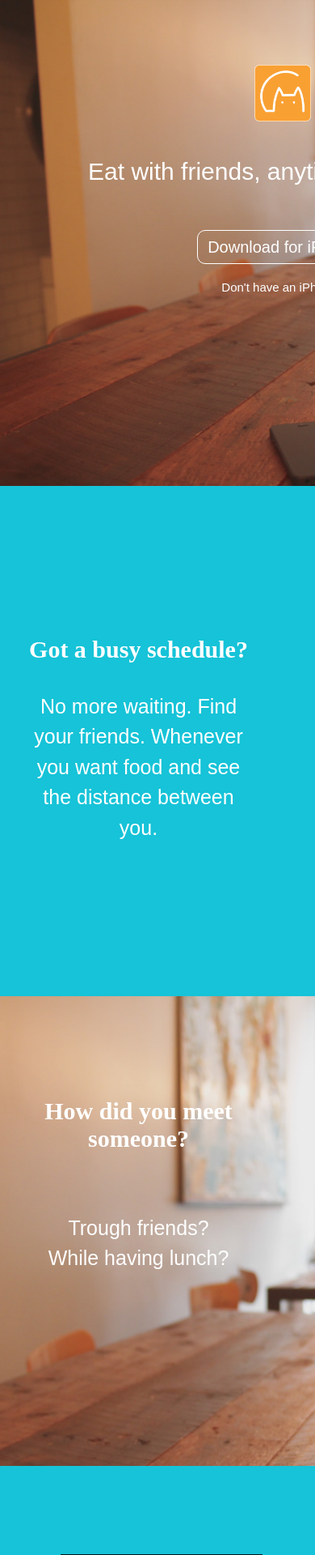
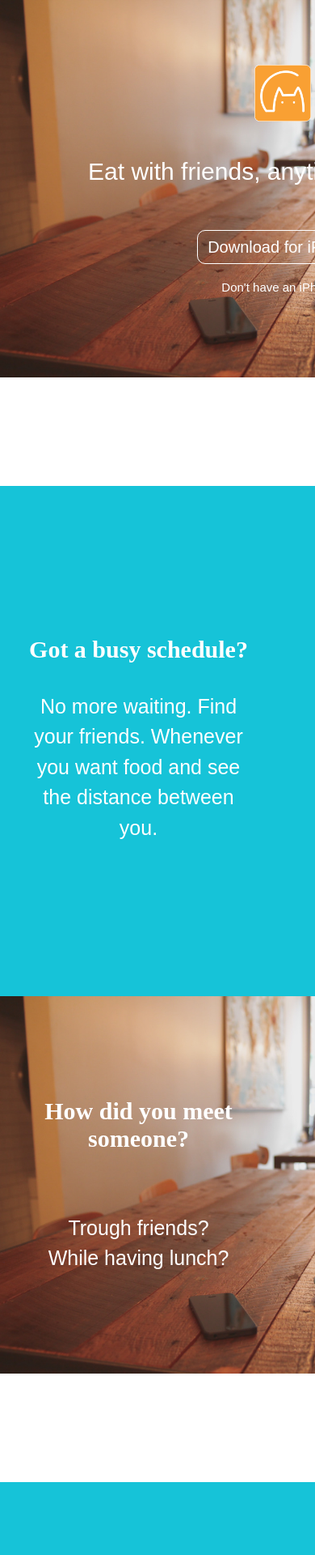
Before and after one commit to baixiaobest/lunchMate, a PHP site: page / in a window 390 px wide; the page is wider, and only the part inside the window is pictured. Shown: the part 50-1970 px from the top of that part at 81% size. Run offline with PHP 8.4, Linux system fonts and the light colour scheme.

Commit message:
disable media query, copy font page setting to lunch page

```diff
--- a/main.css
+++ b/main.css
@@ -178,15 +178,21 @@ nav{
 /*************************************Having Lunch*********************************************/
 
 .lunch{
-	height: 580px;
-	//background: url('images/eatingLunch-min.jpg');
-	background: url('images/coffee.jpg');
+	/*height: 580px;
+	background: url('images/eatingLunch-min.jpg');
 	background-repeat: no-repeat;
 	background-size: 100% auto;
 	background-attachment: fixed;
 	background-position: center top;
 	//background-color: #16C3D8;
-	//border: 1px solid #000;
+	//border: 1px solid #000;*/
+
+	height: 600px;
+	background: url('images/coffee.jpg');
+	background-repeat: no-repeat;
+	background-size: 100% auto;
+	background-attachment: fixed;
+	text-align: center;
 }
 
 #meetSomeone{
@@ -271,7 +277,7 @@ nav{
   	-ms-transform: translateY(-50%);
   	transform: translateY(-50%);
 }
-
+/*
 @media only screen and (max-width: 1000px){
 	.frontPage{
 		background-size: 1000px 660px;
@@ -300,4 +306,4 @@ nav{
 	.appIntro figure{
 		width: 300px;
 	}
-}
+}*/
```
